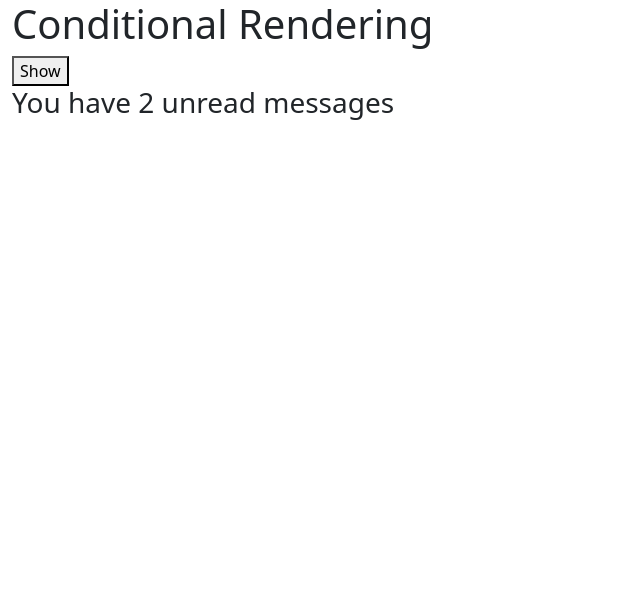
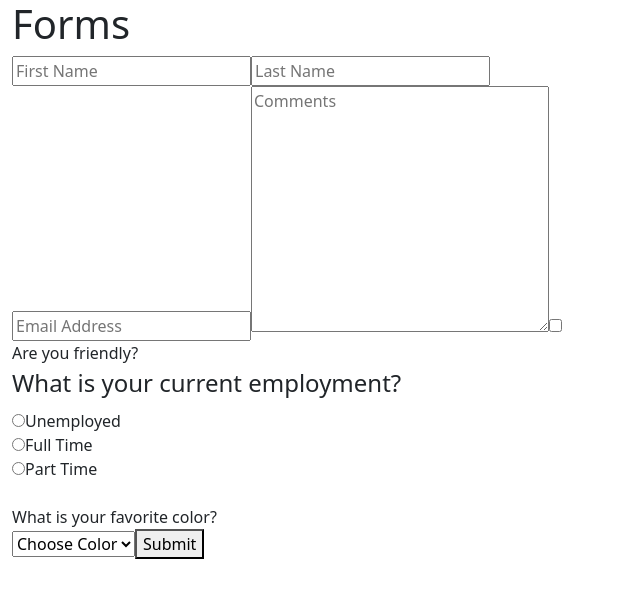
Before and after one commit to CalebStraily/EvenListeners_StateReactLesson, a React (Create React App) app: page / in a window 1280 px wide. Shown: the top 598 px of the page, without its empty margins (0-640 px from the left). Built offline with nearby package versions, Linux system fonts and the light colour scheme.

Commit message:
Submit Form

```diff
--- a/src/App.js
+++ b/src/App.js
@@ -8,6 +8,7 @@ import TernaryPractice from './components/TernaryPractice';
 import StateTernary from './components/StateTernary';
 import ComplexState from './components/ComplexState';
 import ConditionalRendering from './components/ConditionalRendering';
+import Forms from './components/Forms';
 
 function App()
 {
@@ -20,7 +21,8 @@ function App()
             {/* <TernaryPractice /> */}
             {/* <StateTernary /> */}
             {/* <ComplexState /> */}
-            <ConditionalRendering />
+            {/* <ConditionalRendering /> */}
+            <Forms />
         </div>
     )
 }
--- /dev/null
+++ b/src/components/Forms.js
@@ -0,0 +1,121 @@
+import React, {useState} from "react";
+
+function Forms()
+{
+
+    const [formDataAll, setFormDataAll] = useState([])
+
+    const [formData, setFormData] = useState({
+        firstName: "",
+        lastName: "",
+        email: "",
+        comments:"",
+        isFriendly: false,
+        employment: "",
+        favColor: ""
+    })
+
+    function handleEvent(event)
+    {
+        /*
+        if (event.target.name === 'firstName')
+        {
+            setFormData(prevFormData => {
+                return {
+                    ...prevFormData,
+                    firstName: event.target.value
+                }
+            })
+        }
+        else (event.target.name === "lastName")
+        {
+            setFormData(prevFormData => {
+                return {
+                    ...prevFormData,
+                    lastName: event.target.value
+                }
+            })
+        }
+        */
+
+        const {name, value, type, checked} = event.target
+        console.log(name)
+        console.log(value)
+
+        setFormData(prevFormData => {
+            return {
+                ...prevFormData,
+                //ES6 Computed properties
+                [name] : type === 'checkbox' ? checked : value
+            }
+        })
+    }
+
+    function handleSubmit(event)
+    {
+        event.preventDefault();
+
+        setFormDataAll(prevFormDataAll => [...prevFormDataAll, formData])
+
+        setFormData({
+            firstName: "",
+            lastName: "",
+            email: "",
+            comments:"",
+            isFriendly: false,
+            employment: "",
+            favColor: ""
+        })
+
+        console.log(formData);
+    }
+
+    return(
+        <div className="row">
+            <div className="col-12">
+                <h1>Forms</h1>
+            </div>
+            <div className="col-6">
+                <form onSubmit={handleSubmit}>
+                    <input type="text" placeholder="First Name" name="firstName" onChange={handleEvent} value={formData.firstName} />
+                    <input type="text" placeholder="Last Name" name="lastName" onChange={handleEvent} value={formData.lastName} />
+                    <input type="text" placeholder="Email Address" name="email" onChange={handleEvent} value={formData.email} />
+                    <textarea placeholder="Comments" name="comments" onChange={handleEvent} value={formData.comments} cols="30" rows="10" />
+                    <input type="checkbox" name="isFriendly" id="isFriendly" value={formData.isFriendly} checked={formData.isFriendly} onChange={handleEvent} />
+                    <label htmlFor="isFriendly">Are you friendly?</label>
+
+                    <fieldset>
+                        <legend>What is your current employment?</legend>
+
+                        <input type="radio" name="employment" id="unemployed" value='unemployed' onChange={handleEvent} checked={formData.employment === "unemployed"} />
+                        <label htmlFor="unemployed">Unemployed</label>
+                        <br />
+                        <input type="radio" name="employment" id="full-time" value='full-time' onChange={handleEvent} checked={formData.employment === "full-time"} />
+                        <label htmlFor="full-time">Full Time</label>
+                        <br />
+                        <input type="radio" name="employment" id="part-time" value='part-time' onChange={handleEvent} checked={formData.employment === "part-time"} />
+                        <label htmlFor="part-time">Part Time</label>
+                    </fieldset>
+                    <br />
+                    <label htmlFor="favColor">What is your favorite color?</label>
+                    <br />
+                    <select name="favColor" id="favColor" value={formData.favColor} onChange={handleEvent}>
+                        <option value="">Choose Color</option>
+                        <option value="red">Red</option>
+                        <option value="blue">Blue</option>
+                        <option value="green">Green</option>
+                        <option value="orange">Orange</option>
+                        <option value="yellow">Yellow</option>
+                        <option value="indigo">Indigo</option>
+                        <option value="violet">Violet</option>
+                    </select>
+
+                    <button>Submit</button>
+
+                </form>
+            </div>
+        </div>
+    )
+}
+
+export default Forms;
```
